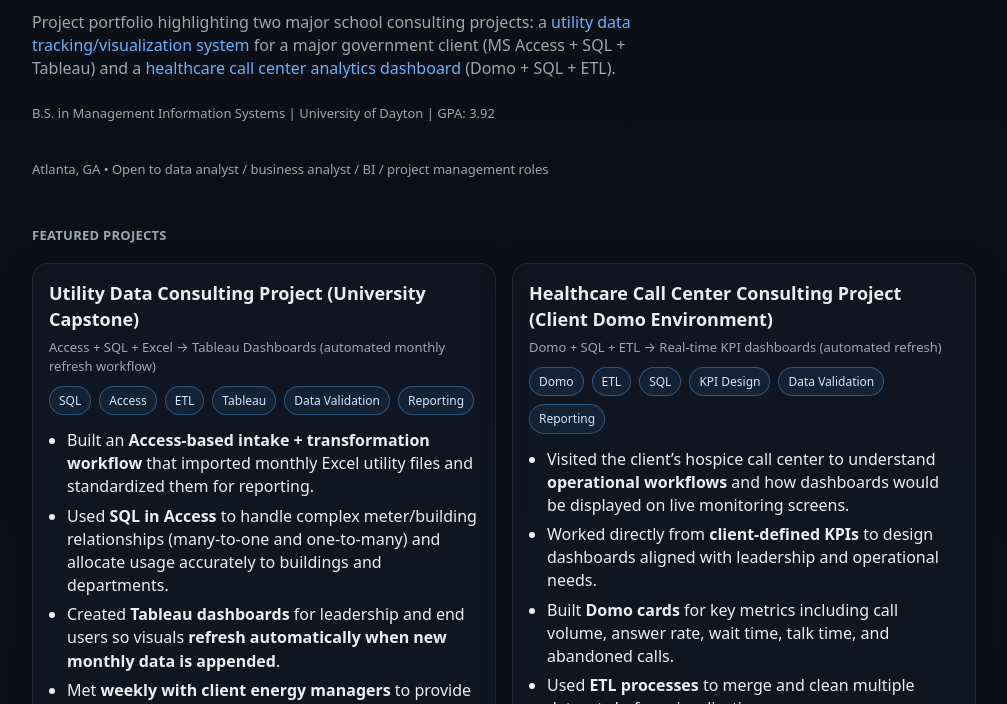
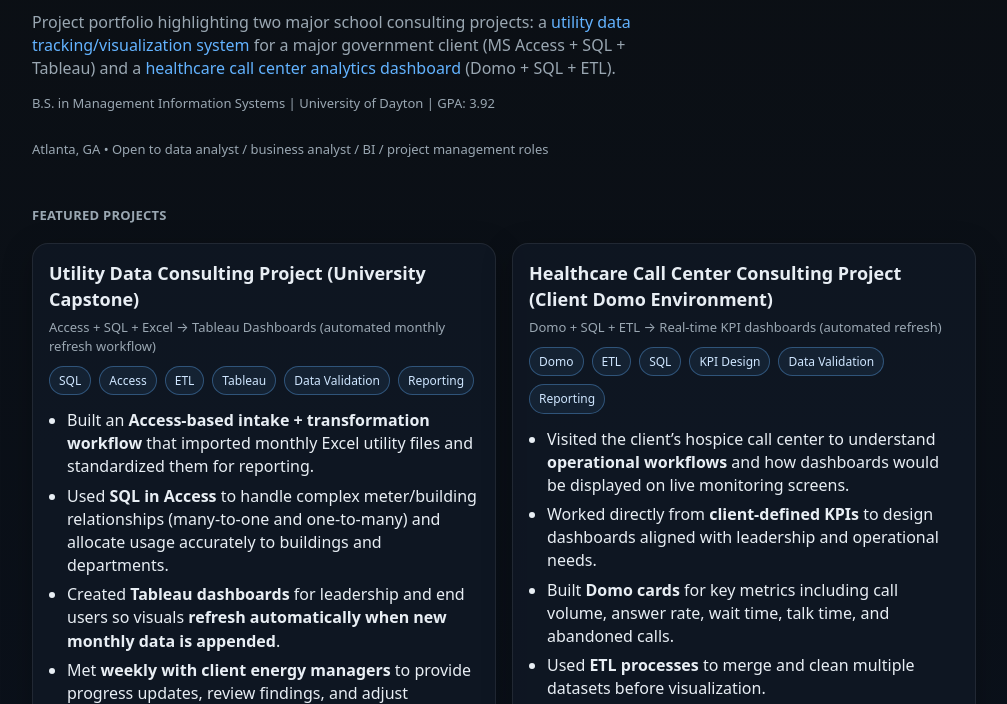
Before and after one commit to mikeschm410/mikeschm410.github.io, a plain HTML site: page index.html in a window 1280 px wide. Shown: the part 90-794 px from the top of the page, without its empty margins (136-1143 px from the left). Drawn offline with Linux system fonts and the light colour scheme.

Commit message:
Update index.html

```diff
--- a/index.html
+++ b/index.html
@@ -57,7 +57,7 @@
       text-transform:uppercase;
     }
     .footer{margin-top:28px; color:var(--muted); font-size:13px}
-    .note{color:var(--muted); font-size:13px; margin-top:10px}
+    .note{color:var(--muted); font-size:13px; margin-top:0px}
     .accent{color:var(--accent)}
   </style>
 </head>
```
